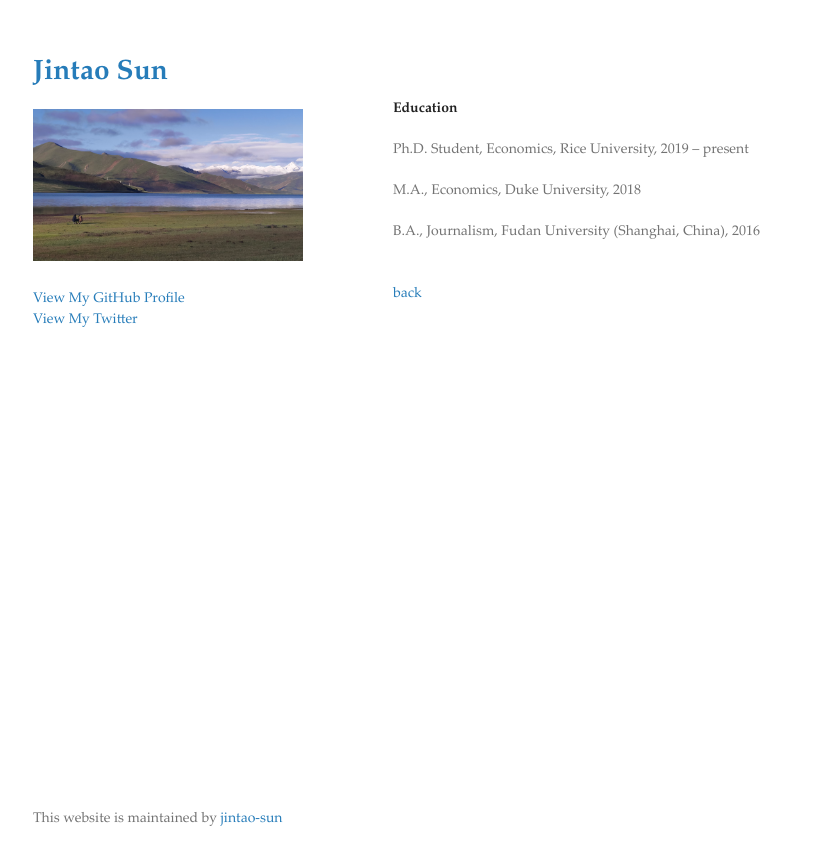
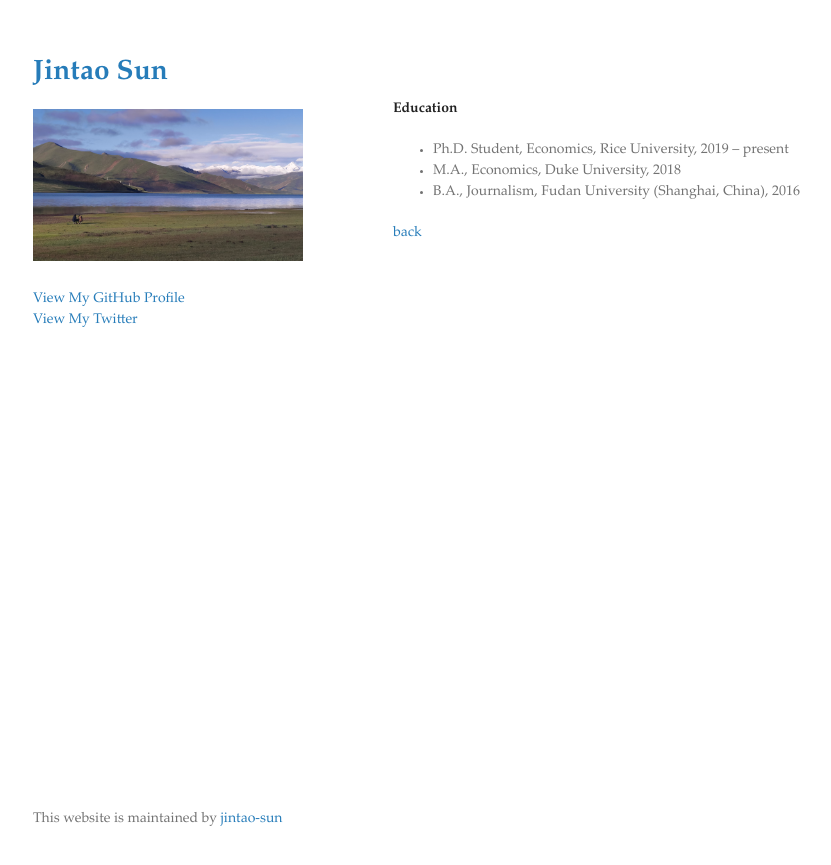
Before and after one commit to jintao-sun/jintao-sun.github.io, a Jekyll site: the page built from curriculum-vitae.md, in a window 1280 px wide. Shown: the top 865 px of the page, without its empty margins (177-1008 px from the left). Built offline with Jekyll 4.4.1, drawn with Linux system fonts in a browser that asks for light colours; the repository's description, which GitHub fills in, is left out.

Commit message:
Update curriculum-vitae.md

```diff
--- a/curriculum-vitae.md
+++ b/curriculum-vitae.md
@@ -6,11 +6,8 @@ layout: default
 
 **Education**
 
-Ph.D. Student, Economics, Rice University, 2019 -- present
+*   Ph.D. Student, Economics, Rice University, 2019 -- present
+*   M.A., Economics, Duke University, 2018
+*   B.A., Journalism, Fudan University (Shanghai, China), 2016
 
-M.A., Economics, Duke University, 2018
-
-B.A., Journalism, Fudan University (Shanghai, China), 2016
-
-<br>
 [back](./)
```
